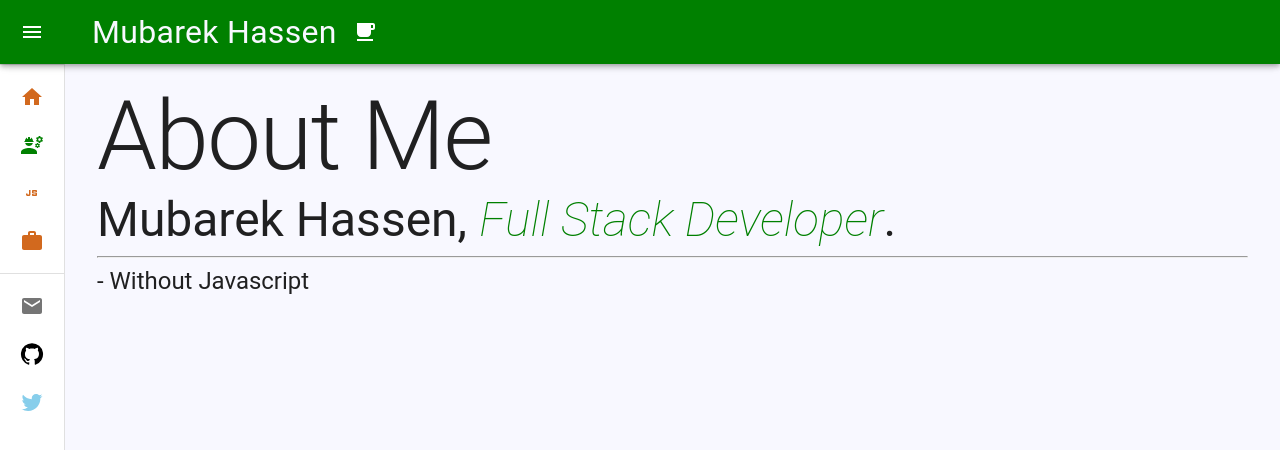
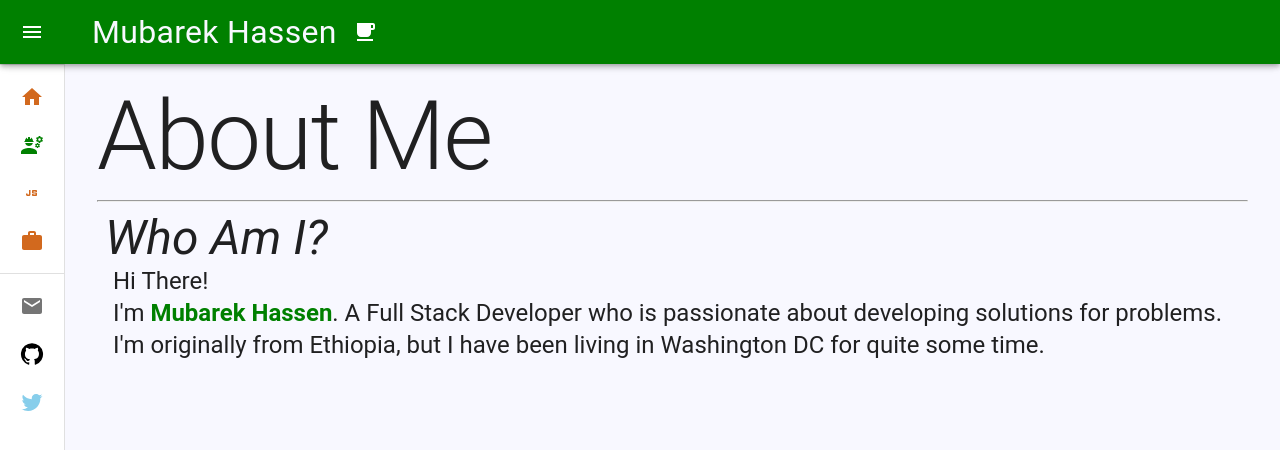
Before and after one commit to Mubarek-Hassen/react-portfolio, a React (Create React App) app: page /about in a window 1280 px wide. Shown: the top 450 px of the page. Built offline with nearby package versions, Linux system fonts and the light colour scheme; a web font is replaced by a local one.

Commit message:
Working on about me page

```diff
--- a/src/App.js
+++ b/src/App.js
@@ -11,7 +11,7 @@ function App() {
         <Routes>
           <Route path='/' element={<Home />} />
           <Route path='/about' element={<About />} />
-          <Route path='/skills' element={<p>skills</p>} />
+          <Route path='/skills' element={<img src='https://miro.medium.com/max/1400/1*uoUra4LLjZqtkMH4RUeRmw.gif' style={{ marginTop: '4rem',maxWidth: '20vh', maxHeight: '15vh' }} alt='skills' />} />
           <Route path='/projects' element={<p>projects</p>} />
         </Routes>
       </MiniDrawer>
--- a/src/components/About.jsx
+++ b/src/components/About.jsx
@@ -8,12 +8,11 @@ const About =()=>{
   return  <Box component="main" sx={{ flexGrow: 1, py: 10, px: 4 }}>
     <ThemeProvider theme={theme} >
       <Typography variant="h1">About Me</Typography>
-      <Typography variant="h3" fontWeight='400'>Mubarek Hassen, <span style={{color: 'green', fontStyle: 'italic', fontWeight: '200'}}>Full Stack Developer</span>.</Typography>
       <hr />
-
-    <Typography variant='h5' paragraph>
-      - Without Javascript
-    </Typography>
+      <Typography variant="h3" fontWeight='400' fontStyle='oblique' sx={{ml: '0.5rem'}} >Who Am I?</Typography>
+      <Typography variant='h5' paragraph sx={{ml: '1rem'}}>
+        Hi There! <br /> I'm <span style={{color: 'green', fontWeight: '600' }}>Mubarek Hassen</span>. A Full Stack Developer who is passionate about developing solutions for problems. I'm originally from Ethiopia, but I have been living in Washington DC for quite some time.
+      </Typography>
     </ThemeProvider>
   </Box>
 }
```
